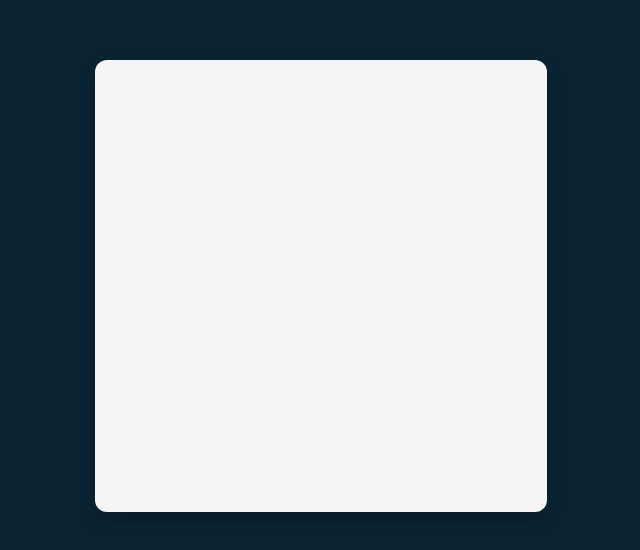
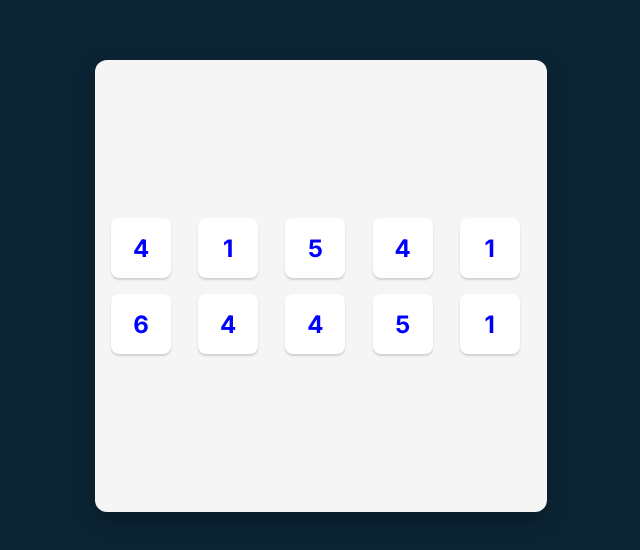
Before and after one commit to Halcyon666/react-daily-learn, a React (Vite) app: page / in a window 1280 px wide. Shown: the part 114-664 px from the top of the page, without its empty margins (335-975 px from the left). Built offline with nearby package versions, Linux system fonts and the light colour scheme.

Commit message:
ten dice element

```diff
--- a/src/tenzies/App.tsx
+++ b/src/tenzies/App.tsx
@@ -1,8 +1,20 @@
-import React from "react";
+import React, { useState } from "react";
 import "./index.css";
+import Die from "./Die";
 
 const App: React.FC = () => {
-  return <main></main>;
+  const [dice, setDice] = useState<number[]>(() =>
+    Array.from({ length: 10 }, () => Math.ceil(Math.random() * 6))
+  );
+
+  const diceElements = dice.map((value, key) => (
+    <Die key={key} value={value} />
+  ));
+  return (
+    <main>
+      <div className="dice-container">{diceElements}</div>
+    </main>
+  );
 };
 
 export default App;
--- /dev/null
+++ b/src/tenzies/Die.tsx
@@ -0,0 +1,5 @@
+const Die: React.FC<{ value: number }> = ({ value }) => {
+  return <button className="die">{value}</button>;
+};
+
+export default Die;
--- a/src/tenzies/index.css
+++ b/src/tenzies/index.css
@@ -25,8 +25,30 @@ main {
     width: 100%;
     display: flex;
     flex-direction: column;
-    justify-content: space-between;
+    justify-content: center;
     padding: 1rem;
     box-shadow: 0 8px 20px rgba(0, 0, 0, 0.25);
     overflow: hidden;
 }
+
+.dice-container {
+    display: grid;
+    grid-template-columns: repeat(5, 1fr);
+    gap: 1rem;
+}
+
+.dice-container button {
+    background-color: white;
+    border: none;
+    font-family: Inter, sans-serif;
+    box-shadow: 0px 2px 2px rgba(0, 0, 0, 0.15);
+    border-radius: 8px;
+    color: blue;
+    width: 60px;
+    height: 60px;
+    place-items: center;
+    font-size: 1.5rem;
+    font-weight: bold;
+    cursor: pointer;
+
+}
```
